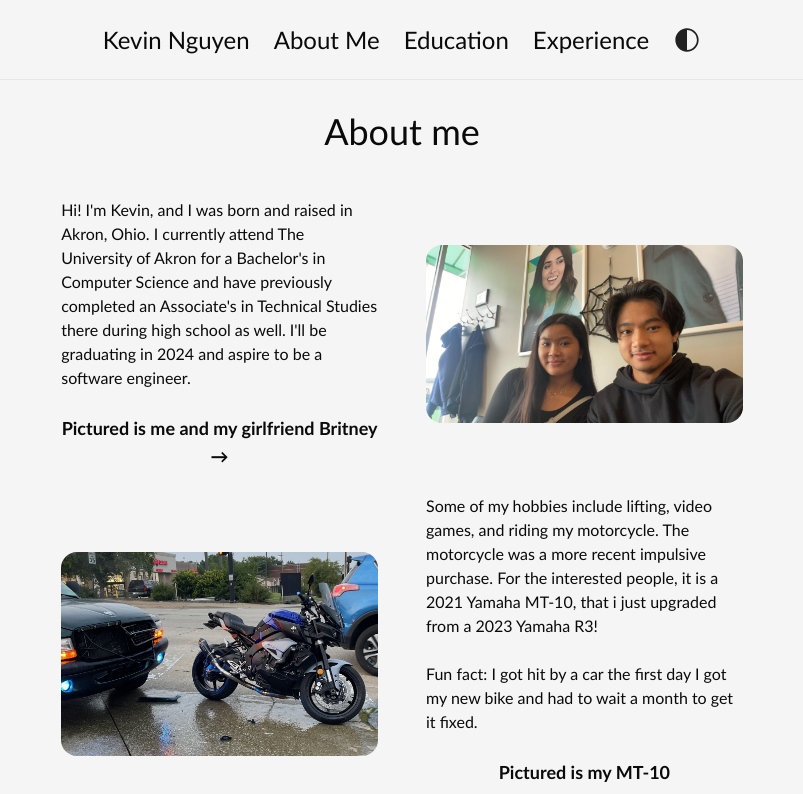
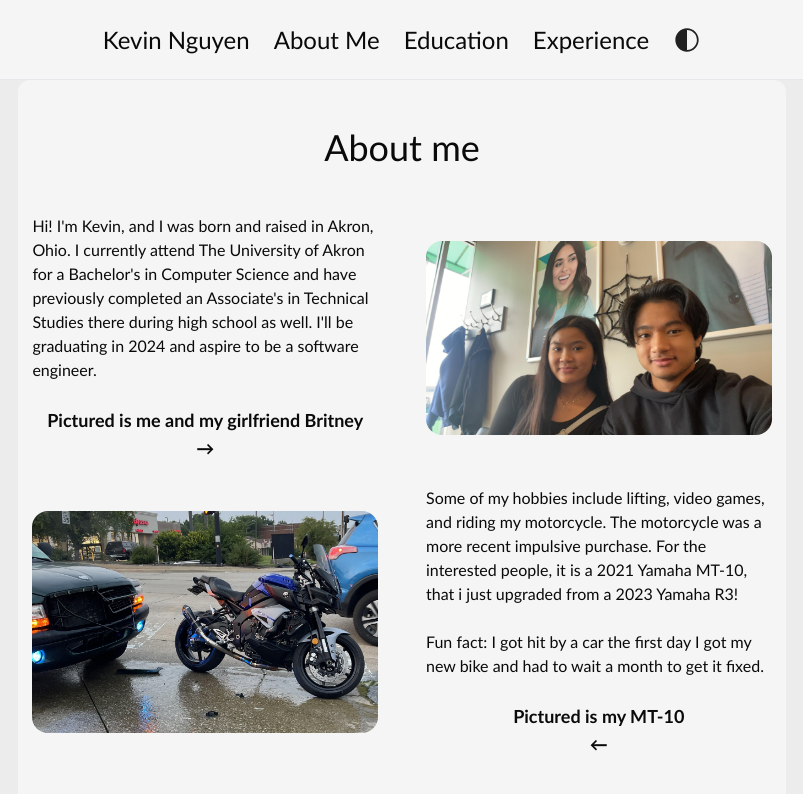
Before and after one commit to kengu7272/myWebsite, a Next.js app: page / in a window 1280 px wide. Shown: the top 794 px of the page, without its empty margins (238-1041 px from the left). Built offline with nearby package versions, Linux system fonts and the light colour scheme.

Commit message:
changed background colors

```diff
--- a/src/app/darkMode/darkModeToggle.tsx
+++ b/src/app/darkMode/darkModeToggle.tsx
@@ -4,11 +4,11 @@ export default function darkModeToggle(option: string) {
 
     if(option === 'true') {
         root.style.backgroundColor = '#0a0a0a';
-        root.style.color = '#f5f5f5';
+        root.style.color = '#ececec';
         header.style.backgroundColor = '#0a0a0a';
     }
     else {
-        root.style.backgroundColor = '#f5f5f5';
+        root.style.backgroundColor = '#ececec';
         root.style.color = '#0a0a0a';
         header.style.backgroundColor = '#f5f5f5';
     }
--- a/src/app/globals.css
+++ b/src/app/globals.css
@@ -3,8 +3,6 @@
 @tailwind utilities;
 
 :root {
-  background-color: #f5f5f5;
-  color: #0a0a0a;
   font-family:'Trebuchet MS', 'Lucida Sans Unicode', 'Lucida Grande', 'Lucida Sans', Arial, sans-serif;
   overflow-x: hidden;
 }
--- a/src/app/page.tsx
+++ b/src/app/page.tsx
@@ -37,8 +37,8 @@ export default function Home() {
       <button onClick={() => {darkMode && darkMode === 'false' ? setDarkMode('true') : setDarkMode('false')}}><img src="/darkMode.svg" className="w-10 laptop:w-7 h-auto"/></button>
     </header>
 
-    <main className='w-[100vw] flex flex-col items-center mt-16'>
-      <section id="about" className='w-[90%] laptop:w-[55%] flex flex-col items-center mt-10'>
+    <main className='w-[90vw] laptop:w-[60vw] flex flex-col items-center mt-20 mx-auto bg-[#f5f5f5] rounded-xl'>
+      <section id="about" className='w-full flex flex-col items-center mt-10'>
         <h1>About me</h1>
 
         <div className="flex flex-col laptop:flex-row items-center justify-center w-full mt-10 gap-12">
@@ -72,7 +72,7 @@ export default function Home() {
         <br />
       </section>
 
-      <section id="education" className='w-[90%] laptop:w-[60%] flex flex-col items-center mt-10'>
+      <section id="education" className='w-full flex flex-col items-center mt-10'>
         <h1>Education</h1>
 
         <div className="w-full flex justify-center mt-10 flex-wrap gap-2">
```
